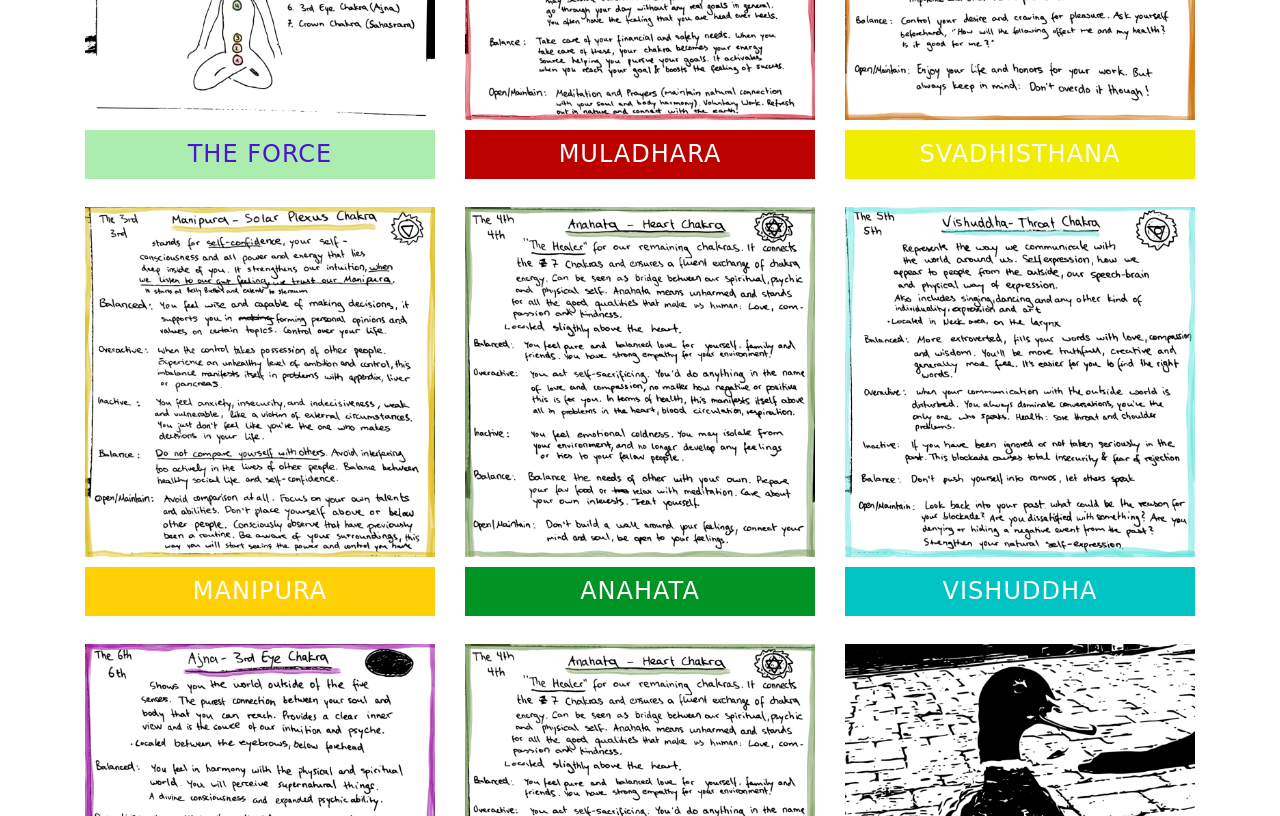
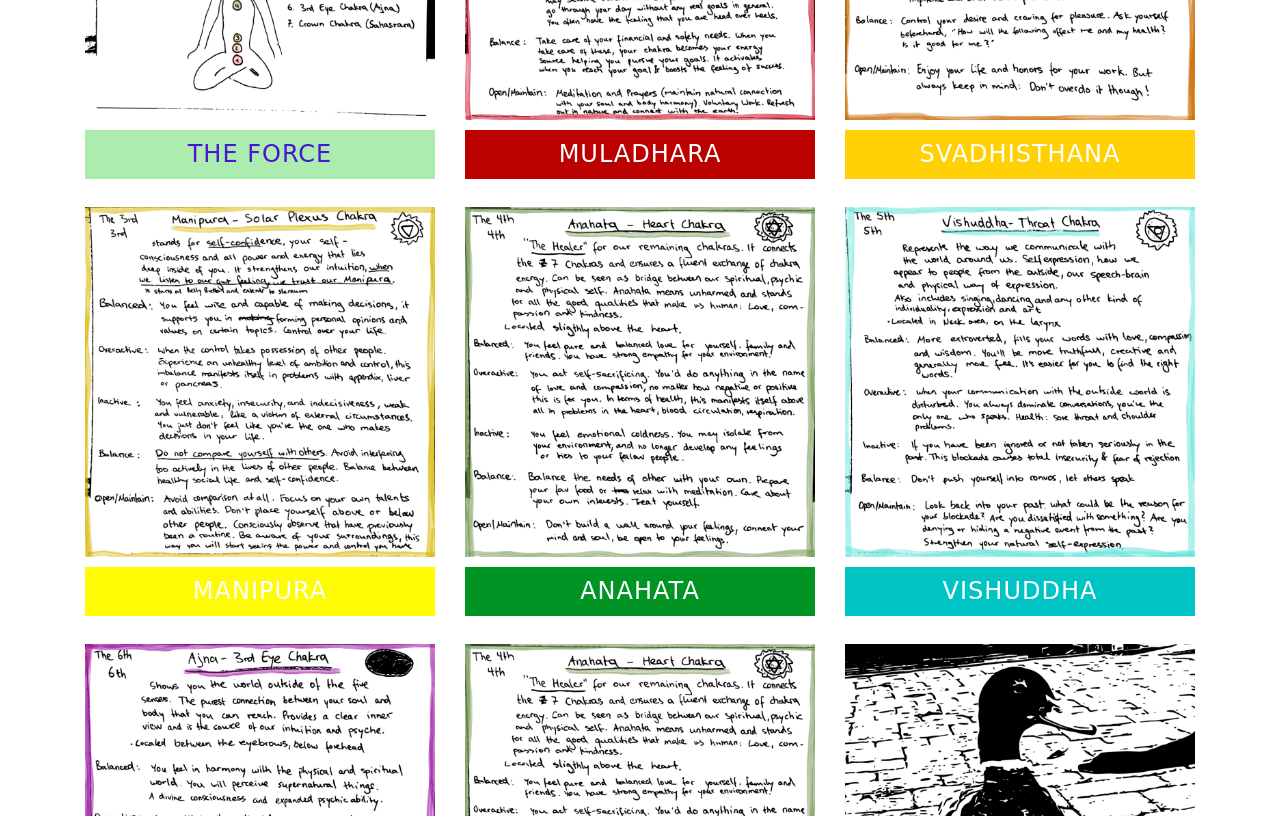
Before and after one commit to LiamRundholz/prj4chapter3_thirdcheck, a plain HTML site: page 182974.html in a window 1280 px wide. Shown: the part 460-1276 px from the top of the page. Drawn offline with Linux system fonts and the light colour scheme; a web font is replaced by a local one.

Commit message:
Update styles.css

```diff
--- a/css/styles.css
+++ b/css/styles.css
@@ -115,12 +115,12 @@ h4 {
 }
 
 .svadhisthana {
-    background-color:#f1ed00 ;
+    background-color:#ffd105 ;
     color: #ffffff;
 }
 
 .manipura {
-    background-color:#ffd105 ;
+    background-color:#fffb05 ;
     color: #ffffff;
 }
 
```
